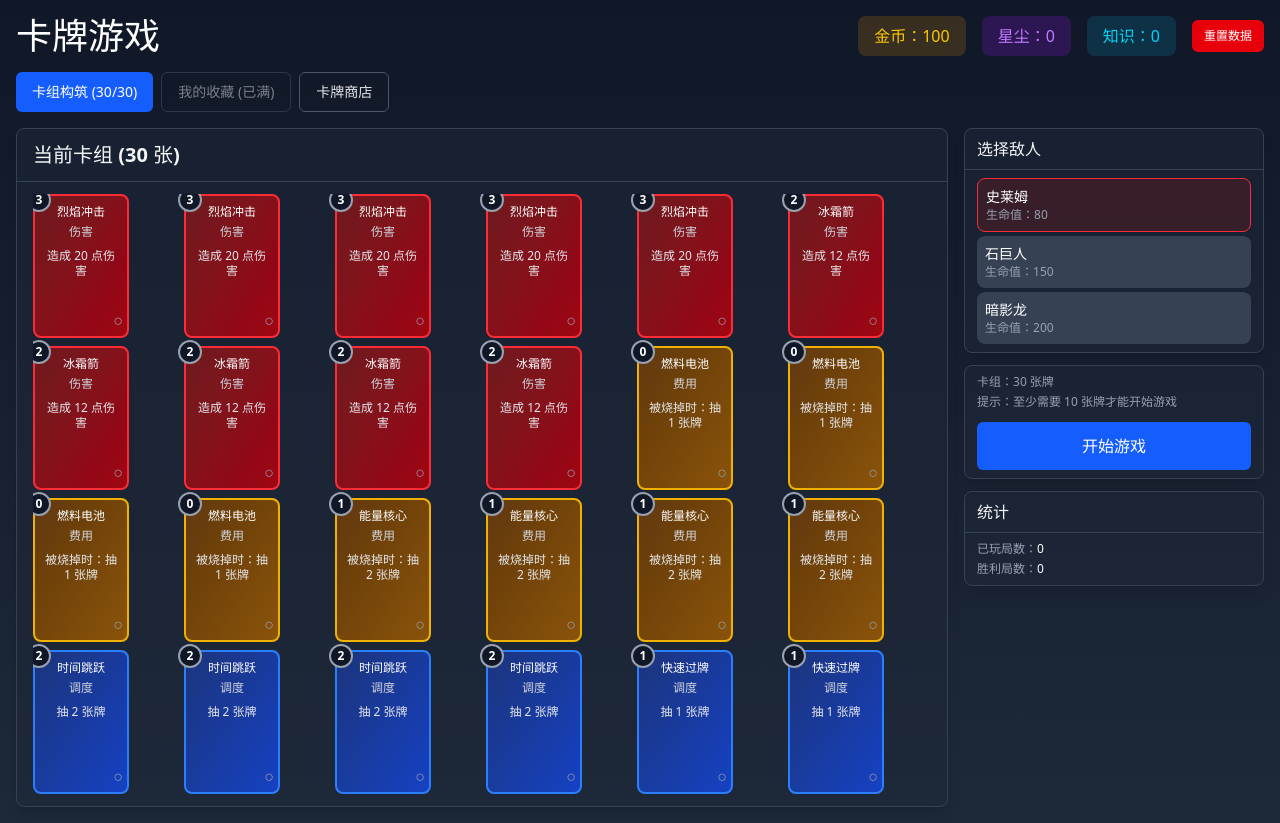
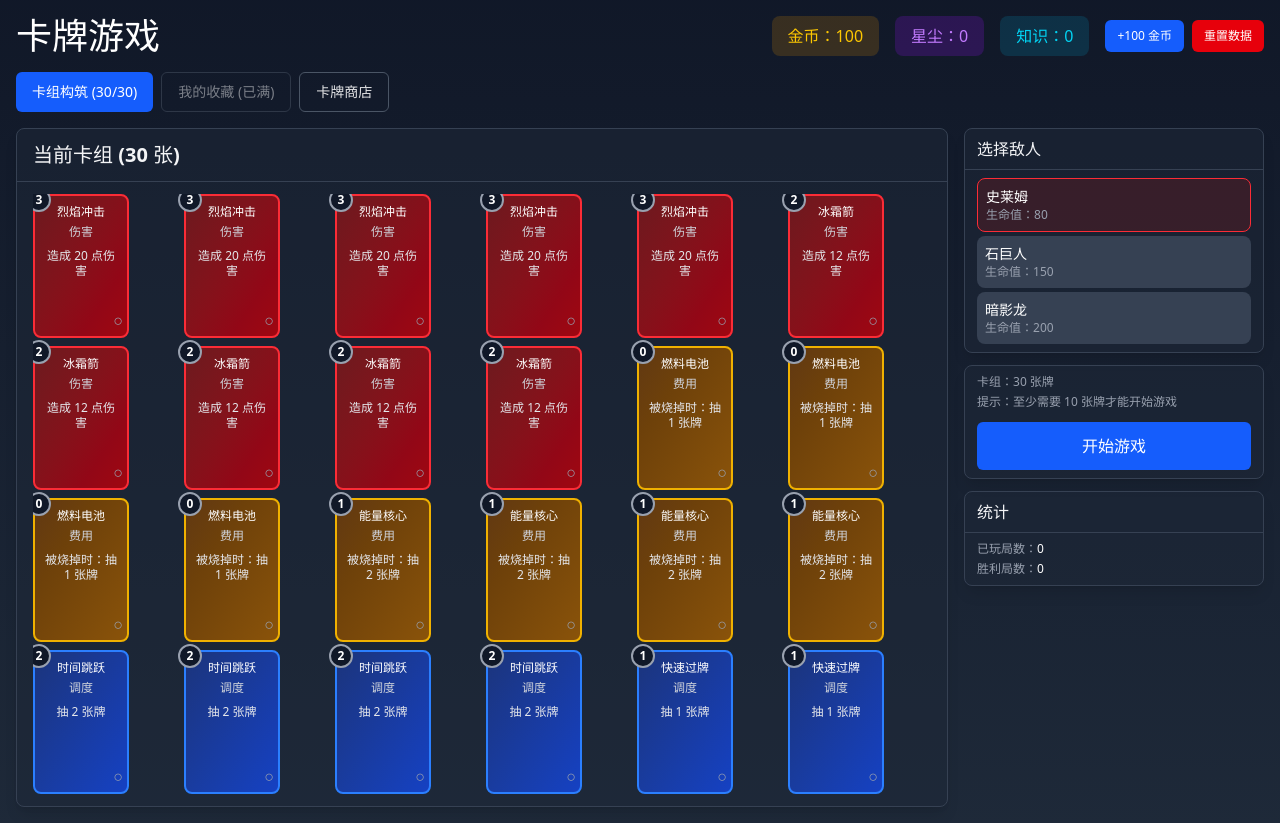
Before and after one commit to DefinerSy/card-prototype, a React (Vite) app: page / in a window 1280 px wide. Built offline with nearby package versions, Linux system fonts and the light colour scheme.

Commit message:
feat: add test button to add 100 coins

```diff
--- a/src/components/lobby/Lobby.tsx
+++ b/src/components/lobby/Lobby.tsx
@@ -106,10 +106,14 @@ interface LobbyProps {
 
 export function Lobby({ onStartGame, onResetData }: LobbyProps) {
   const player = usePlayerStore((state) => state.player);
-  const { addToDeck, removeFromDeck, buyCard } = usePlayerStore();
+  const { addToDeck, removeFromDeck, buyCard, addCoins } = usePlayerStore();
   const { startGame } = useGameStore();
   const [activeTab, setActiveTab] = useState<'deck' | 'cards' | 'shop'>('deck');
   const [selectedEnemy, setSelectedEnemy] = useState(0);
+
+  const handleAddTestCoins = () => {
+    addCoins(100);
+  };
 
   const handleStartGame = () => {
     if (player.deck.length < 10) {
@@ -173,9 +177,14 @@ export function Lobby({ onStartGame, onResetData }: LobbyProps) {
                 知识：{player.knowledgeShards}
               </div>
             </div>
-            <Button variant="danger" size="sm" onClick={onResetData}>
-              重置数据
-            </Button>
+            <div className="flex gap-2">
+              <Button variant="primary" size="sm" onClick={handleAddTestCoins}>
+                +100 金币
+              </Button>
+              <Button variant="danger" size="sm" onClick={onResetData}>
+                重置数据
+              </Button>
+            </div>
           </div>
         </div>
 
```
